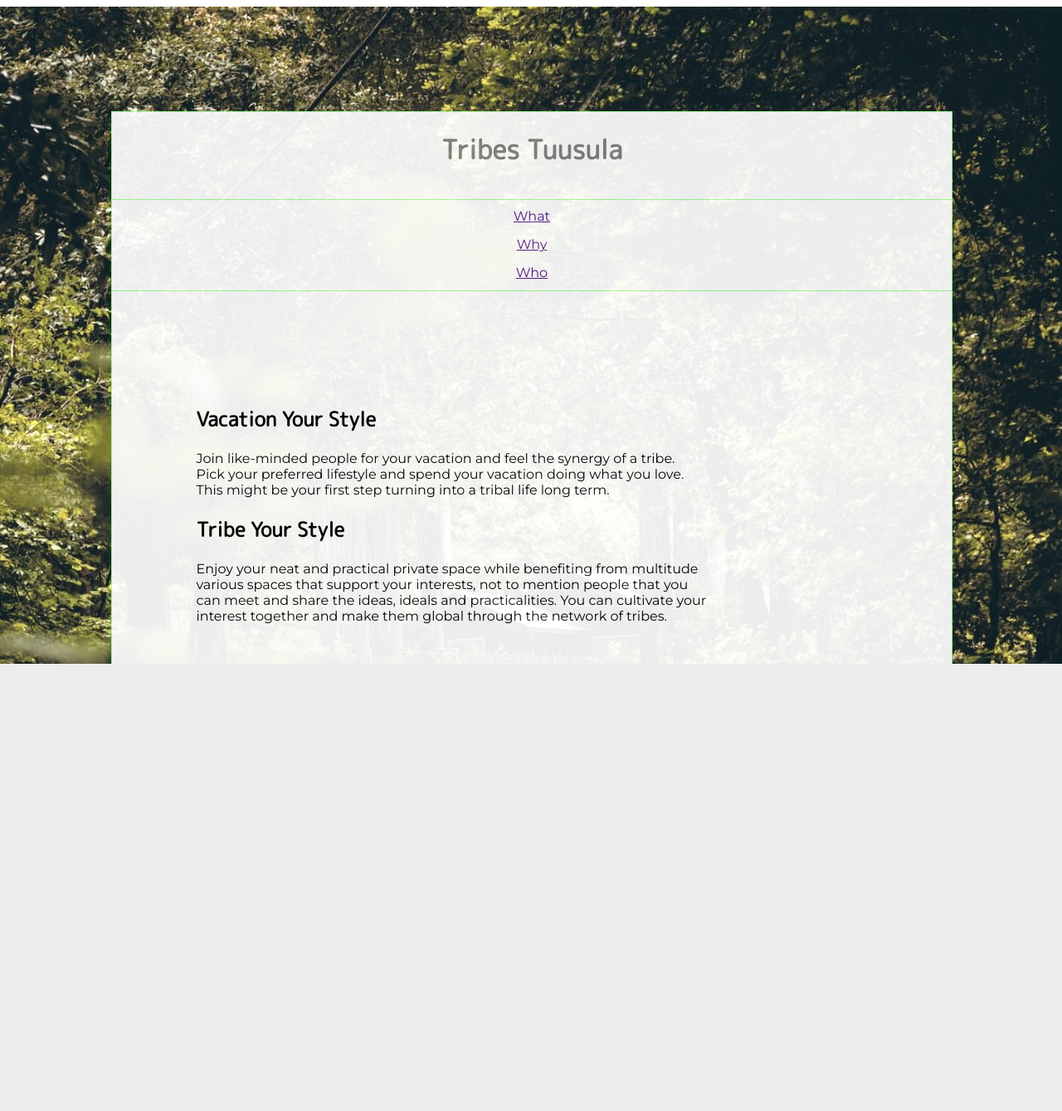
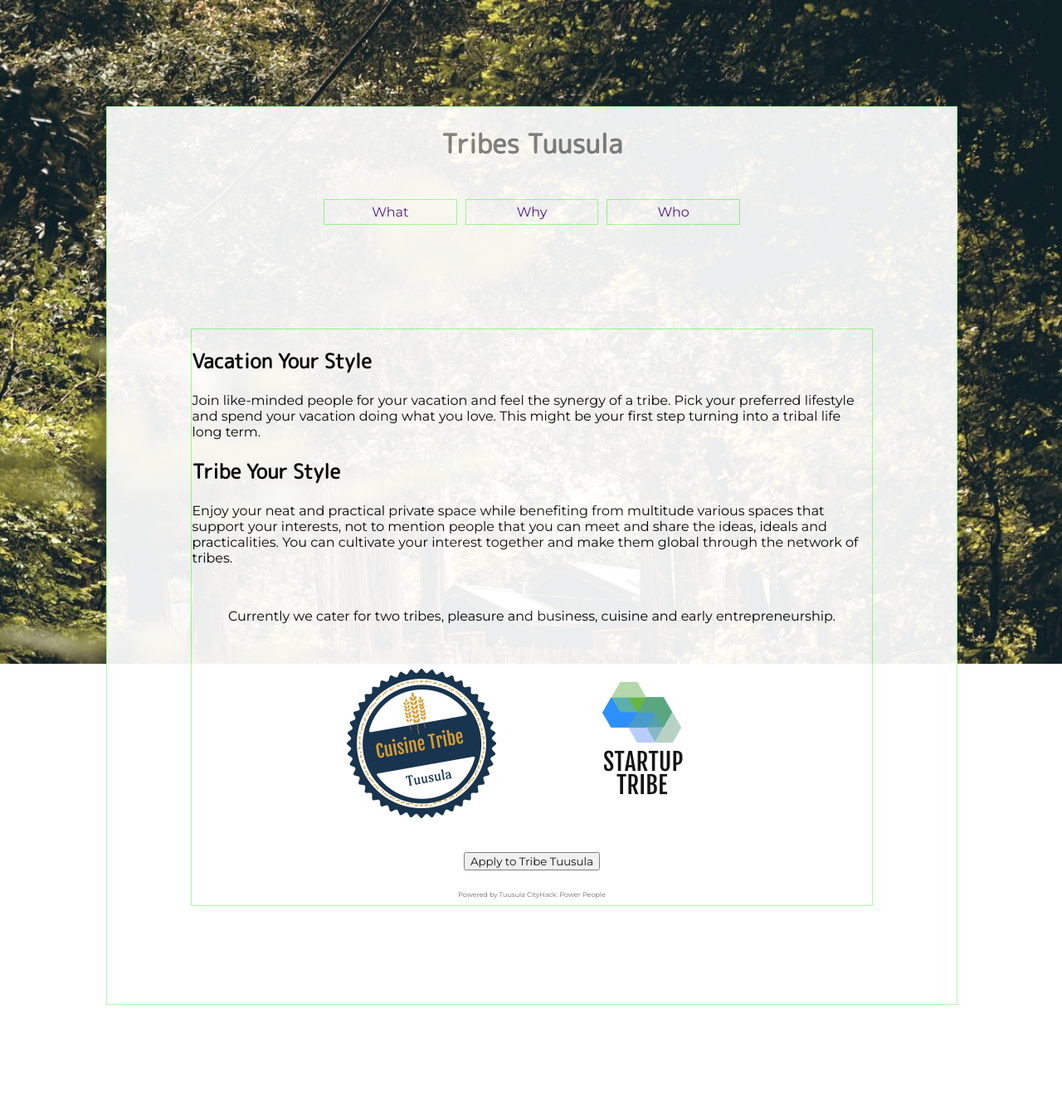
Before and after one commit to jKostet/tuusula-tribes, a PHP site: page / in a window 1280 px wide. Shown: the whole page at 83% size. Before the commit the page ends 800 px from the top, so only its background shows below. Run offline with PHP 8.4, Linux system fonts and the light colour scheme.

Commit message:
fix navbar, scroll etc

```diff
--- a/index.html
+++ b/index.html
@@ -14,9 +14,11 @@
         </h1>
       </div>
 			<div class="navbar">
-        <a href="" onclick="loadContent(what)">What</a>
-        <a href="" onclick="loadContent(why)">Why</a>
-        <a href="" onclick="loadContent(who)">Who</a>
+        <div class="navbarLinks">
+          <a href="" onclick="loadContent(what)">What</a>
+          <a href="" onclick="loadContent(why)">Why</a>
+          <a href="" onclick="loadContent(who)">Who</a>
+        </div>
 			</div>
       <div class="pageContent">
 
--- a/tribe.css
+++ b/tribe.css
@@ -6,6 +6,7 @@
 
 .background-image {
   position: fixed;
+  top: 0;
   left: 0;
   right: 0;
   z-index: -1;
@@ -22,13 +23,15 @@
 }
 
 body {
-  position: fixed;
+  /*position: fixed;
+  */
   left: 0;
   right: 0;
   z-index: 1;
 
   background-color: rgb(255, 255, 255);
 
+  margin: 0px !important;
   /*height: 200vh;
   */
 }
@@ -79,7 +82,7 @@
 
   width: 100%;
   height: 100%;
-  border: 1px solid var(--highlight);
+  border: 1px solid white;
 
   justify-self: center;
   align-self: center;
@@ -87,20 +90,42 @@
   justify-items: center;
 }
 
-.navbar a {
+.navbarLinks {
+  display: flex;
+  justify-content: space-between;
+  flex-wrap: nowrap;
+  width: 50%;
+  margin-left: 25%;
+  margin-right: 25%;
+}
+
+.navbarLinks a {
+  text-decoration: none;
+
+  border: 1px solid var(--highlight);
+
   margin: 5px;
   padding: 5px;
+  width: 2em;
 
-    display: flex;
-    justify-content: space-between;
-    flex-wrap: nowrap;
+  flex: 1;
+
+  text-align: center;
+
+}
+
+.navbarLinks a:hover {
+  margin-bottom: -2px;
 }
 
 footer {
-  grid-area: tribeFooter;
 
   justify-self: center;
   align-self: center;
+  text-align: center;
+
+  width: 100%;
+  margin: auto;
 }
 
 form, form * {
@@ -138,6 +163,8 @@
 .pageContent {
   width: 80%;
   margin: 10%;
+
+  border: 1px solid var(--highlight);
 }
 
 .hidden {
```
